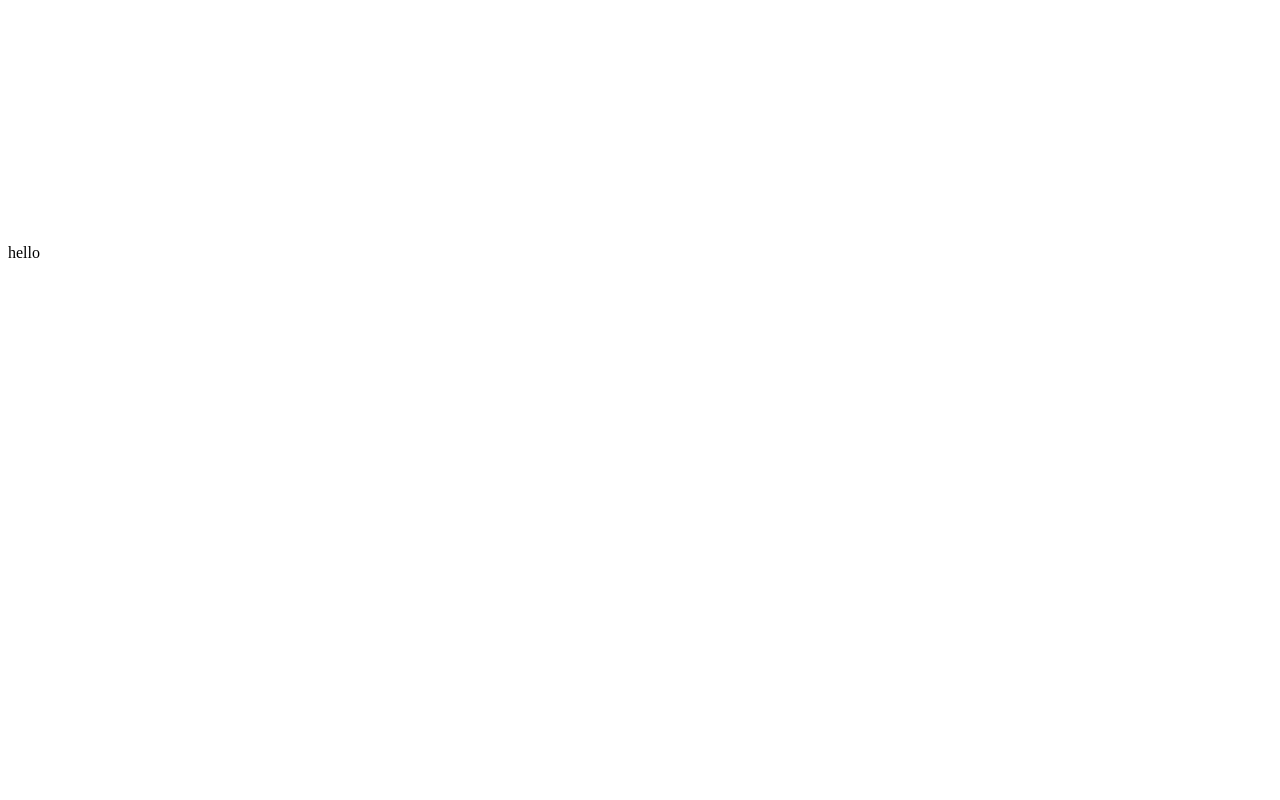
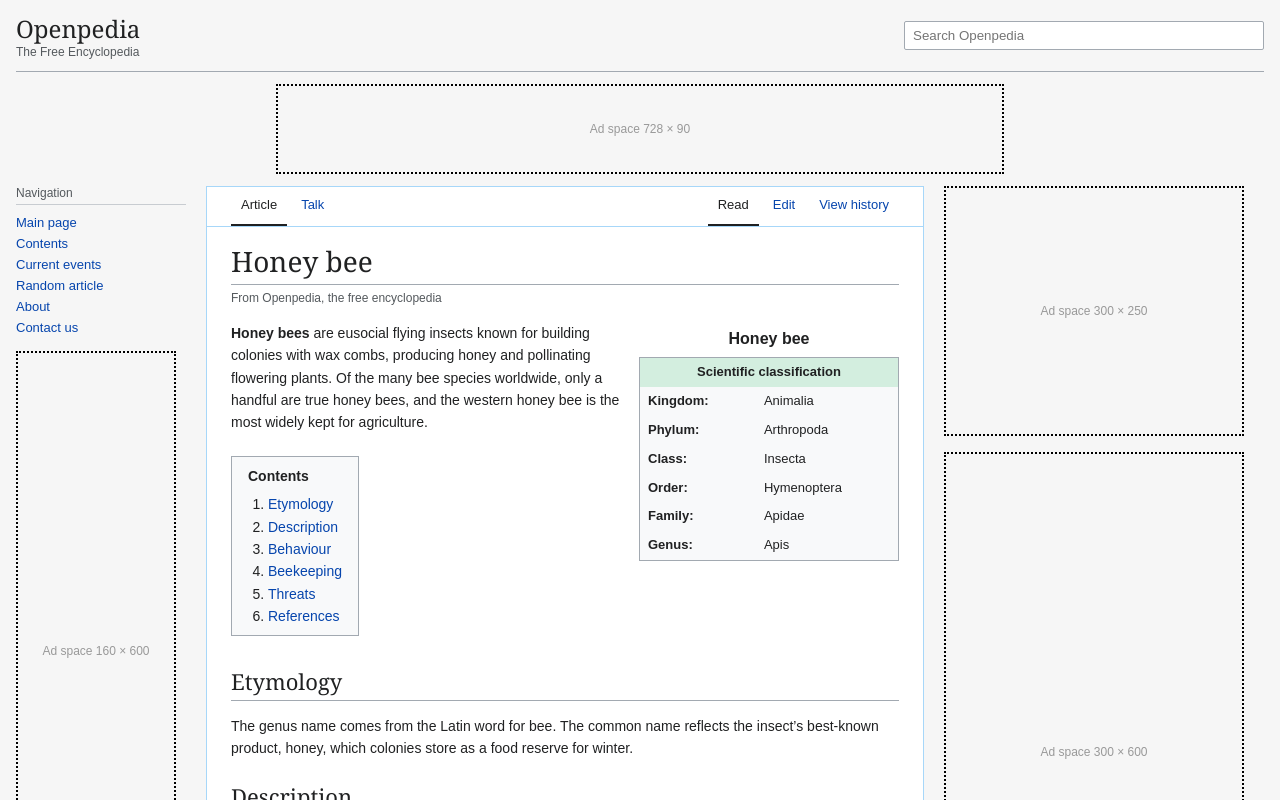
Before and after one commit to rohitbisht01/testing-ads, a React (Vite) app: page / in a window 1280 px wide. Shown: the top 800 px of the page. Built offline with nearby package versions, Linux system fonts and the light colour scheme.

Commit message:
merge conflict resolved

```diff
--- /dev/null
+++ b/src/App.css
@@ -0,0 +1,223 @@
+* {
+  box-sizing: border-box;
+}
+
+body {
+  margin: 0;
+  font-family: Arial, Helvetica, sans-serif;
+  font-size: 14px;
+  color: #202122;
+  background: #f6f6f6;
+}
+
+a {
+  color: #0645ad;
+  text-decoration: none;
+}
+
+a:hover {
+  text-decoration: underline;
+}
+
+.page {
+  max-width: 1440px;
+  margin: 0 auto;
+  padding: 12px 16px;
+}
+
+.site-header {
+  display: flex;
+  align-items: center;
+  justify-content: space-between;
+  gap: 16px;
+  padding-bottom: 12px;
+  border-bottom: 1px solid #a2a9b1;
+}
+
+.brand {
+  display: flex;
+  flex-direction: column;
+}
+
+.brand-name {
+  font-family: 'Linux Libertine', Georgia, serif;
+  font-size: 24px;
+}
+
+.brand-tagline {
+  font-size: 12px;
+  color: #54595d;
+}
+
+.search {
+  width: 360px;
+  max-width: 100%;
+  padding: 6px 8px;
+  border: 1px solid #a2a9b1;
+  border-radius: 2px;
+}
+
+.header-ad {
+  display: flex;
+  justify-content: center;
+  margin: 12px 0;
+}
+
+.layout {
+  display: grid;
+  grid-template-columns: 170px 1fr 320px;
+  gap: 20px;
+}
+
+.sidebar {
+  display: flex;
+  flex-direction: column;
+  gap: 16px;
+}
+
+.side-nav {
+  display: flex;
+  flex-direction: column;
+  gap: 6px;
+  font-size: 13px;
+}
+
+.side-nav h3 {
+  margin: 0 0 4px;
+  font-size: 12px;
+  font-weight: normal;
+  color: #54595d;
+  border-bottom: 1px solid #c8ccd1;
+  padding-bottom: 4px;
+}
+
+.content {
+  background: #fff;
+  border: 1px solid #a7d7f9;
+  padding: 16px 24px;
+  line-height: 1.6;
+  min-width: 0;
+}
+
+.tabs {
+  display: flex;
+  gap: 4px;
+  border-bottom: 1px solid #a7d7f9;
+  margin: -16px -24px 12px;
+  padding: 0 24px;
+  font-size: 13px;
+}
+
+.tab {
+  padding: 8px 10px;
+  color: #0645ad;
+}
+
+.tab.active {
+  color: #202122;
+  border-bottom: 2px solid #202122;
+}
+
+.tab-spacer {
+  flex: 1;
+}
+
+.article-title {
+  font-family: 'Linux Libertine', Georgia, serif;
+  font-weight: normal;
+  font-size: 28px;
+  margin: 0;
+  border-bottom: 1px solid #a2a9b1;
+}
+
+.from-line {
+  font-size: 12px;
+  color: #54595d;
+  margin-top: 4px;
+}
+
+.infobox {
+  float: right;
+  width: 260px;
+  margin: 0 0 12px 16px;
+  border: 1px solid #a2a9b1;
+  background: #f8f9fa;
+  font-size: 13px;
+  border-collapse: collapse;
+}
+
+.infobox caption {
+  font-weight: bold;
+  font-size: 16px;
+  padding: 6px;
+}
+
+.infobox th,
+.infobox td {
+  text-align: left;
+  padding: 4px 8px;
+  vertical-align: top;
+}
+
+.infobox-section {
+  text-align: center !important;
+  background: #d3eedf;
+}
+
+.toc {
+  display: inline-block;
+  background: #f8f9fa;
+  border: 1px solid #a2a9b1;
+  padding: 8px 16px;
+  margin: 8px 0;
+}
+
+.toc ol {
+  margin: 6px 0 0;
+  padding-left: 20px;
+}
+
+.content h2 {
+  font-family: 'Linux Libertine', Georgia, serif;
+  font-weight: normal;
+  font-size: 22px;
+  border-bottom: 1px solid #a2a9b1;
+  margin: 20px 0 8px;
+  clear: none;
+}
+
+.references {
+  font-size: 13px;
+}
+
+.site-footer {
+  margin-top: 20px;
+  padding-top: 12px;
+  border-top: 1px solid #a2a9b1;
+  display: flex;
+  flex-direction: column;
+  align-items: center;
+  gap: 12px;
+  color: #54595d;
+}
+
+.ad-space {
+  border: 2px dotted #000;
+  display: flex;
+  align-items: center;
+  justify-content: center;
+  color: #999;
+  font-size: 12px;
+  max-width: 100%;
+}
+
+@media (max-width: 1000px) {
+  .layout {
+    grid-template-columns: 1fr;
+  }
+
+  .infobox {
+    float: none;
+    margin: 0 0 12px;
+  }
+}
--- a/src/App.jsx
+++ b/src/App.jsx
@@ -1,32 +1,130 @@
+import './App.css'
+import { ARTICLE } from './article.js'
+
+const NAV_LINKS = ['Main page', 'Contents', 'Current events', 'Random article', 'About', 'Contact us']
+
+function AdSpace({ width, height, children }) {
+  return (
+    <div className="ad-space" style={{ width, height }}>
+      {children ?? `Ad space ${width} × ${height}`}
+    </div>
+  )
+}
+
 function App() {
   return (
-    <div>
-      <span>hello</span>
+    <div className="page">
+      <header className="site-header">
+        <div className="brand">
+          <span className="brand-name">Openpedia</span>
+          <span className="brand-tagline">The Free Encyclopedia</span>
+        </div>
+        <input className="search" type="search" placeholder="Search Openpedia" />
+      </header>
+
+      <div className="header-ad">
+        <AdSpace width={728} height={90} />
+      </div>
+
+      <div className="layout">
+        <aside className="sidebar">
+          <nav className="side-nav">
+            <h3>Navigation</h3>
+            {NAV_LINKS.map((link) => (
+              <a key={link} href="#">
+                {link}
+              </a>
+            ))}
+          </nav>
+          <AdSpace width={160} height={600} />
+        </aside>
+
+        <main className="content">
+          <div className="tabs">
+            <span className="tab active">Article</span>
+            <span className="tab">Talk</span>
+            <span className="tab-spacer" />
+            <span className="tab active">Read</span>
+            <span className="tab">Edit</span>
+            <span className="tab">View history</span>
+          </div>
+
+          <h1 className="article-title">{ARTICLE.title}</h1>
+          <p className="from-line">From Openpedia, the free encyclopedia</p>
+
+          <table className="infobox">
+            <caption>{ARTICLE.title}</caption>
+            <tbody>
+              <tr>
+                <th colSpan={2} className="infobox-section">Scientific classification</th>
+              </tr>
+              {ARTICLE.infobox.map(([label, value]) => (
+                <tr key={label}>
+                  <th>{label}:</th>
+                  <td>{value}</td>
+                </tr>
+              ))}
+            </tbody>
+          </table>
+
+          <p>
+            <b>Honey bees</b> {ARTICLE.summary}
+          </p>
+
+          <div className="toc">
+            <strong>Contents</strong>
+            <ol>
+              {ARTICLE.sections.map((section) => (
+                <li key={section.id}>
+                  <a href={`#${section.id}`}>{section.heading}</a>
+                </li>
+              ))}
+              <li>
+                <a href="#references">References</a>
+              </li>
+            </ol>
+          </div>
+
+          {ARTICLE.sections.map((section) => (
+            <section key={section.id} id={section.id}>
+              <h2>{section.heading}</h2>
+              {section.paragraphs.map((paragraph) => (
+                <p key={paragraph}>{paragraph}</p>
+              ))}
+            </section>
+          ))}
+
+          <section id="references">
+            <h2>References</h2>
+            <ol className="references">
+              {ARTICLE.references.map((reference) => (
+                <li key={reference}>{reference}</li>
+              ))}
+            </ol>
+          </section>
+        </main>
+
+        <aside className="sidebar">
+          <AdSpace width={300} height={250} />
+          <AdSpace width={300} height={600} />
+        </aside>
+      </div>
+
+      <footer className="site-footer">
+        <AdSpace width={970} height={250}>
+          <ins
+            className="adsbyadgeist"
+            style={{ display: 'inline-block', width: 970, height: 250, fontFamily: 'Arial', color: '#63aa75' }}
+            data-ad-slot="6b068d149bec7890d1bfad73"
+          />
+        </AdSpace>
+        <small>Text is available under an open licence. Openpedia is a test site.</small>
+      </footer>
 
       {/* <ins className="adsbyadgeist"
-  style={{ display: 'inline-block', width: 300, height: 250, fontFamily: 'Arial', color: '#63aa75' }}
-  data-ad-slot="6b067bec94327a87b5899779"
-/> */}
-{/* <ins className="adsbyadgeist"
-  style={{ display: 'inline-block', width: 970, height: 250, fontFamily: 'Arial', color: '#63aa75' }}
-  data-ad-slot="6b068d149bec7890d1bfad73"
-/> */}
-
-{/* <br />
-<br />
-<br />
-<br />
-<br />
-
-<ins class="adsbyadgeist"
-    style="display:inline-block;width:970px;height:250px;font-family:Arial;color:#63aa75"
-    data-ad-slot="6b068d149bec7890d1bfad73">
-</ins> */}
-
-<ins className="adsbyadgeist"
-  style={{ display: 'inline-block', width: 970, height: 250, fontFamily: 'Arial', color: '#63aa75' }}
-  data-ad-slot="6b068d149bec7890d1bfad73"
-/>
+        style={{ display: 'inline-block', width: 300, height: 250, fontFamily: 'Arial', color: '#63aa75' }}
+        data-ad-slot="6b067bec94327a87b5899779"
+      /> */}
     </div>
   )
 }
--- /dev/null
+++ b/src/article.js
@@ -0,0 +1,58 @@
+export const ARTICLE = {
+  title: 'Honey bee',
+  summary:
+    'are eusocial flying insects known for building colonies with wax combs, producing honey and pollinating flowering plants. Of the many bee species worldwide, only a handful are true honey bees, and the western honey bee is the most widely kept for agriculture.',
+  infobox: [
+    ['Kingdom', 'Animalia'],
+    ['Phylum', 'Arthropoda'],
+    ['Class', 'Insecta'],
+    ['Order', 'Hymenoptera'],
+    ['Family', 'Apidae'],
+    ['Genus', 'Apis'],
+  ],
+  sections: [
+    {
+      id: 'etymology',
+      heading: 'Etymology',
+      paragraphs: [
+        'The genus name comes from the Latin word for bee. The common name reflects the insect’s best-known product, honey, which colonies store as a food reserve for winter.',
+      ],
+    },
+    {
+      id: 'description',
+      heading: 'Description',
+      paragraphs: [
+        'Honey bees have a body divided into head, thorax and abdomen, with two pairs of wings and six legs. Workers carry pollen in baskets on their hind legs and have a barbed sting used to defend the hive.',
+        'A colony has three castes: a single queen that lays eggs, thousands of female workers that forage and maintain the nest, and male drones whose role is to mate with queens from other colonies.',
+      ],
+    },
+    {
+      id: 'behaviour',
+      heading: 'Behaviour',
+      paragraphs: [
+        'Foragers communicate the direction and distance of food sources through a movement known as the waggle dance. The angle of the dance relative to vertical indicates the direction relative to the sun, while its duration signals distance.',
+        'Colonies reproduce by swarming: the old queen leaves with part of the workforce to found a new nest, while a newly raised queen takes over the original hive.',
+      ],
+    },
+    {
+      id: 'beekeeping',
+      heading: 'Beekeeping',
+      paragraphs: [
+        'People have kept honey bees for thousands of years. Modern hives use removable frames, which let beekeepers inspect colonies and harvest honey without destroying the comb.',
+        'Besides honey, beekeeping produces beeswax, propolis and royal jelly, and managed colonies are moved between farms to pollinate crops such as almonds, apples and berries.',
+      ],
+    },
+    {
+      id: 'threats',
+      heading: 'Threats',
+      paragraphs: [
+        'Colonies face pressure from parasitic mites, viral diseases, pesticide exposure and loss of flowering habitat. Colony losses have prompted research into resistant bee strains and changes in farming practice.',
+      ],
+    },
+  ],
+  references: [
+    'Introduction to Insect Biology. Fieldbook Press, 2019.',
+    'Smith, J. “Communication in Social Insects.” Journal of Entomology, 2021.',
+    'Practical Beekeeping Handbook, 4th edition, 2022.',
+  ],
+}
```
